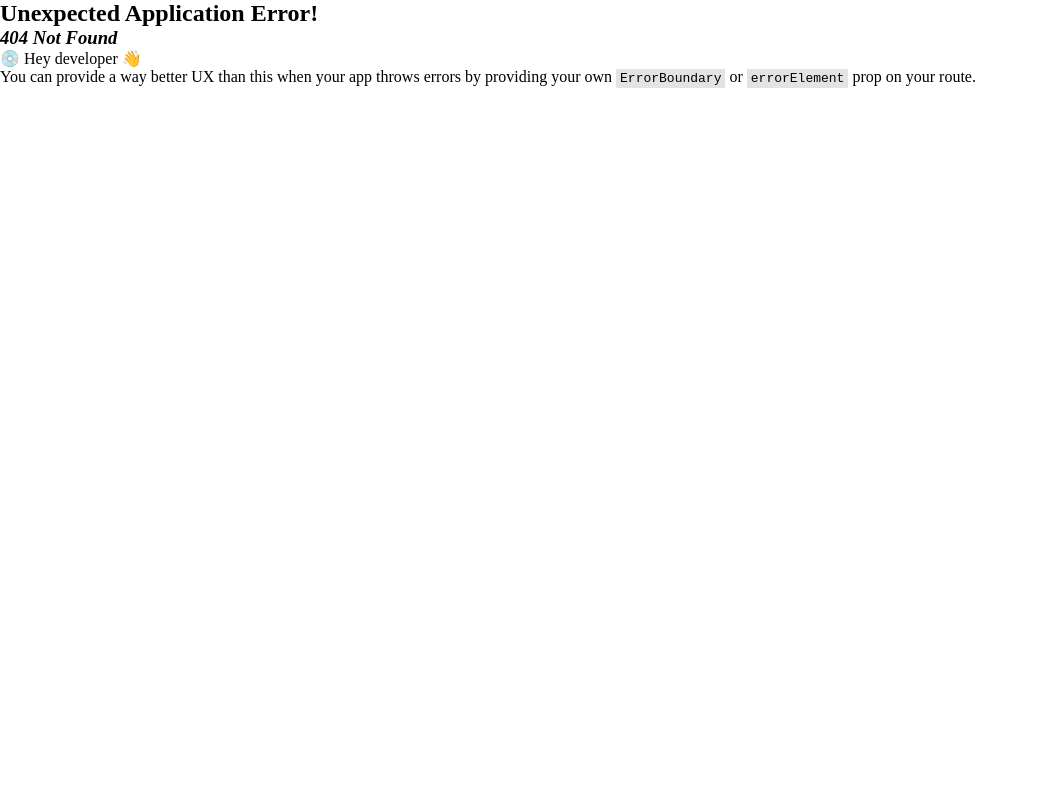
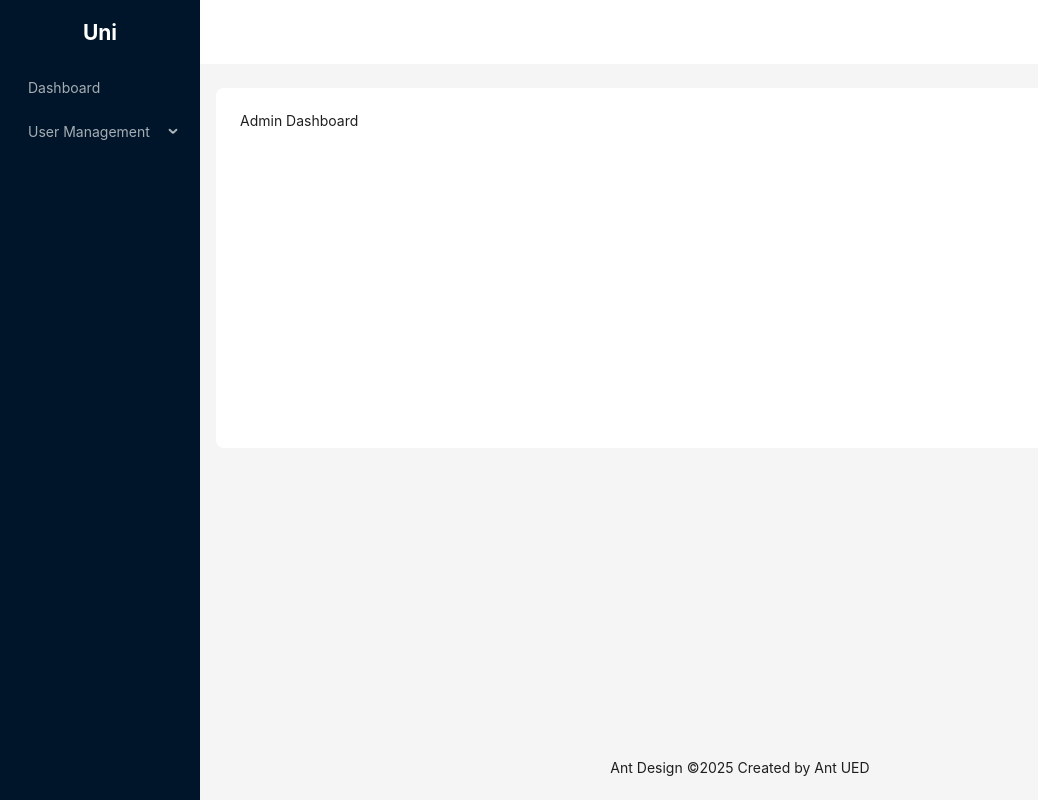
Before and after one commit to RittikaDev/university-management-react, a React (Vite) app: page /admin/dashboard in a window 1280 px wide. Before the commit this address had no page. Shown: the whole page, without its empty margins (0-1038 px from the left). Built offline with nearby package versions, Linux system fonts and the light colour scheme.

Commit message:
initial routing

```diff
--- a/package.json
+++ b/package.json
@@ -11,10 +11,12 @@
   },
   "dependencies": {
     "@ant-design/icons": "^5.5.2",
+    "@reduxjs/toolkit": "^2.5.0",
     "antd": "^5.23.0",
     "react": "^18.3.1",
     "react-dom": "^18.3.1",
     "react-hook-form": "^7.54.2",
+    "react-redux": "^9.2.0",
     "react-router-dom": "^7.1.1"
   },
   "devDependencies": {
--- a/src/components/layout/MainLayout.tsx
+++ b/src/components/layout/MainLayout.tsx
@@ -5,30 +5,31 @@
 // 	VideoCameraOutlined,
 // } from "@ant-design/icons";
 import { Layout, Menu, MenuProps, theme } from "antd";
-import { Outlet } from "react-router-dom";
+import { NavLink, Outlet } from "react-router-dom";
+import { adminSidebarItems } from "../../routes/admin.routes";
 
 const { Header, Content, Footer, Sider } = Layout;
 
 const items: MenuProps["items"] = [
 	{
-		key: "1",
-		label: "Dashboard",
+		key: "Dashboard",
+		label: <NavLink to="/admin/dashboard">Dashboard</NavLink>,
 	},
 	{
-		key: "2",
-		label: "Profile",
-	},
-	{
-		key: "3",
+		key: "User Management",
 		label: "User Management",
 		children: [
 			{
-				key: "31",
-				label: "Dashboard",
+				key: "Create Admin",
+				label: <NavLink to="/admin/create-admin">Create Admin</NavLink>,
 			},
 			{
-				key: "32",
-				label: "Profile",
+				key: "Create Student",
+				label: <NavLink to="/admin/create-student">Create Student</NavLink>,
+			},
+			{
+				key: "Create Faculty",
+				label: <NavLink to="/admin/create-faculty">Create Faculty</NavLink>,
 			},
 		],
 	},
@@ -76,8 +77,9 @@ const MainLayout: React.FC = () => {
 					theme="dark"
 					mode="inline"
 					defaultSelectedKeys={["4"]}
-					items={items}
+					items={adminSidebarItems}
 				/>
+				{/* items={items} */}
 			</Sider>
 			<Layout>
 				{/* IF YOU WANT TO SKIP THE THEME */}
--- a/src/main.tsx
+++ b/src/main.tsx
@@ -4,9 +4,13 @@ import "./index.css";
 // import App from './App.tsx'
 import { RouterProvider } from "react-router-dom";
 import router from "./routes/routes";
+import { Provider } from "react-redux";
+import { store } from "./redux/features/store";
 
 createRoot(document.getElementById("root")!).render(
 	<StrictMode>
-		<RouterProvider router={router} />
+		<Provider store={store}>
+			<RouterProvider router={router} />
+		</Provider>
 	</StrictMode>
 );
--- /dev/null
+++ b/src/pages/admin/AdminDashboard.tsx
@@ -0,0 +1,5 @@
+const AdminDashboard = () => {
+	return <div>Admin Dashboard</div>;
+};
+
+export default AdminDashboard;
--- /dev/null
+++ b/src/pages/admin/CreateAdmin.tsx
@@ -0,0 +1,5 @@
+const CreateAdmin = () => {
+	return <div>Create a new admin</div>;
+};
+
+export default CreateAdmin;
--- /dev/null
+++ b/src/pages/admin/CreateFaculty.tsx
@@ -0,0 +1,5 @@
+const CreateFaculty = () => {
+	return <div>Create a new faculty</div>;
+};
+
+export default CreateFaculty;
--- /dev/null
+++ b/src/pages/admin/CreateStudent.tsx
@@ -0,0 +1,5 @@
+const CreateStudent = () => {
+	return <div>Create a new Student</div>;
+};
+
+export default CreateStudent;
--- /dev/null
+++ b/src/redux/features/store.ts
@@ -0,0 +1,10 @@
+import { configureStore } from "@reduxjs/toolkit";
+
+export const store = configureStore({
+	reducer: {},
+});
+
+// Infer the `RootState` and `AppDispatch` types from the store itself
+export type RootState = ReturnType<typeof store.getState>;
+// Inferred type: {posts: PostsState, comments: CommentsState, users: UsersState}
+export type AppDispatch = typeof store.dispatch;
--- /dev/null
+++ b/src/routes/admin.routes.tsx
@@ -0,0 +1,154 @@
+import { ReactNode } from "react";
+import AdminDashboard from "../pages/admin/AdminDashboard";
+import CreateAdmin from "../pages/admin/CreateAdmin";
+import CreateFaculty from "../pages/admin/CreateFaculty";
+import CreateStudent from "../pages/admin/CreateStudent";
+import { NavLink } from "react-router-dom";
+
+type TRoute = {
+	path: string;
+	element: ReactNode;
+};
+
+export type TSidebarItem =
+	| {
+			key: string;
+			label: ReactNode;
+			children?: TSidebarItem[];
+	  }
+	| undefined;
+
+export const adminPaths = [
+	{
+		path: "dashboard", // ROUTE WILL BE /admin/dashboard
+		// index: true, // ROUTE WILL BE /admin
+		element: <AdminDashboard />,
+	},
+	{
+		path: "create-student",
+		element: <CreateStudent />,
+	},
+	{
+		path: "create-admin",
+		element: <CreateAdmin />,
+	},
+	{
+		path: "create-faculty",
+		element: <CreateFaculty />,
+	},
+];
+
+// CREATING A SIMILAR STRUCTURE SO THAT CAN THIS FOR BOTH routes AND MainLayout
+export const adminPaths2 = [
+	{
+		name: "Dashboard",
+		path: "dashboard",
+		element: <AdminDashboard />,
+	},
+	{
+		name: "User Management",
+		children: [
+			{
+				name: "Create Student",
+				path: "create-student",
+				element: <CreateStudent />,
+			},
+			{
+				name: "Create Admin",
+				path: "create-admin",
+				element: <CreateAdmin />,
+			},
+			{
+				name: "Create Faculty",
+				path: "create-faculty",
+				element: <CreateFaculty />,
+			},
+		],
+	},
+];
+
+export const adminRoutes = adminPaths2.reduce((acc: TRoute[], item) => {
+	if (item.path && item.element) {
+		acc.push({
+			path: item.path,
+			element: item.element,
+		});
+	}
+
+	if (item.children) {
+		item.children.forEach((child) => {
+			acc.push({
+				path: child.path,
+				element: child.element,
+			});
+		});
+	}
+	return acc;
+}, []);
+
+export const adminSidebarItems = adminPaths2.reduce(
+	(acc: TSidebarItem[], item) => {
+		if (item.path && item.name) {
+			acc.push({
+				key: item.name,
+				label: <NavLink to={`/admin/${item.path}`}>{item.name}</NavLink>,
+			});
+		}
+
+		if (item.children) {
+			acc.push({
+				key: item.name,
+				label: item.name,
+				children: item.children.map((child) => ({
+					key: child.name,
+					label: <NavLink to={`/admin/${child.path}`}>{child.name}</NavLink>,
+				})),
+			});
+		}
+
+		return acc;
+	},
+	[]
+);
+
+// const newArray = adminPaths2.reduce((acc, item) => {
+//   if (item.path && item.name) {
+//     acc.push({
+//       key: item.name,
+//       label: 'NAVLINK',
+//     });
+//   }
+
+//   if (item.children) {
+//     acc.push({
+//       key: item.name,
+//       label: item.name,
+//       children: item.children.map((child) => ({
+//         key: child.name,
+//         label: 'NAVLINK',
+//       })),
+//     });
+//   }
+
+//   return acc;
+// }, []);
+
+// const newArray = adminPaths2.reduce((acc, item) => {
+//   if (item.path && item.element) {
+//     acc.push({
+//       path: item.path,
+//       element: item.element,
+//     });
+//   }
+
+//   if (item.children) {
+//     item.children.forEach((child) => {
+//       acc.push({
+//         path: child.path,
+//         element: child.element,
+//       });
+//     });
+//   }
+
+//   return acc;
+// }, []);
```
Also changed, not shown: src/redux/features/hooks.ts (added, +7 -0 lines), src/routes/routes.tsx (+50 -1 lines), 1 other file (tests, documents, lock files or other folders).
